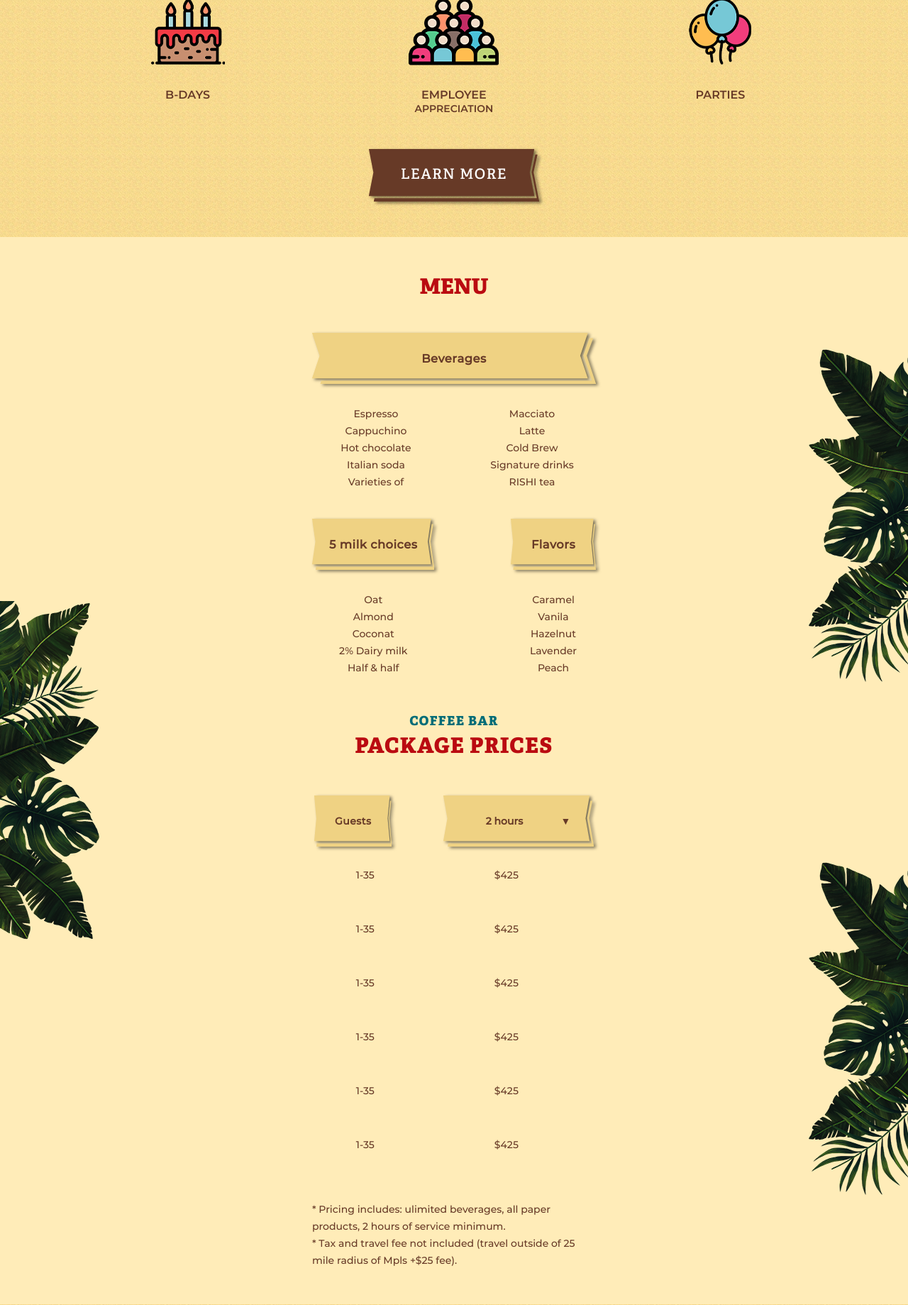
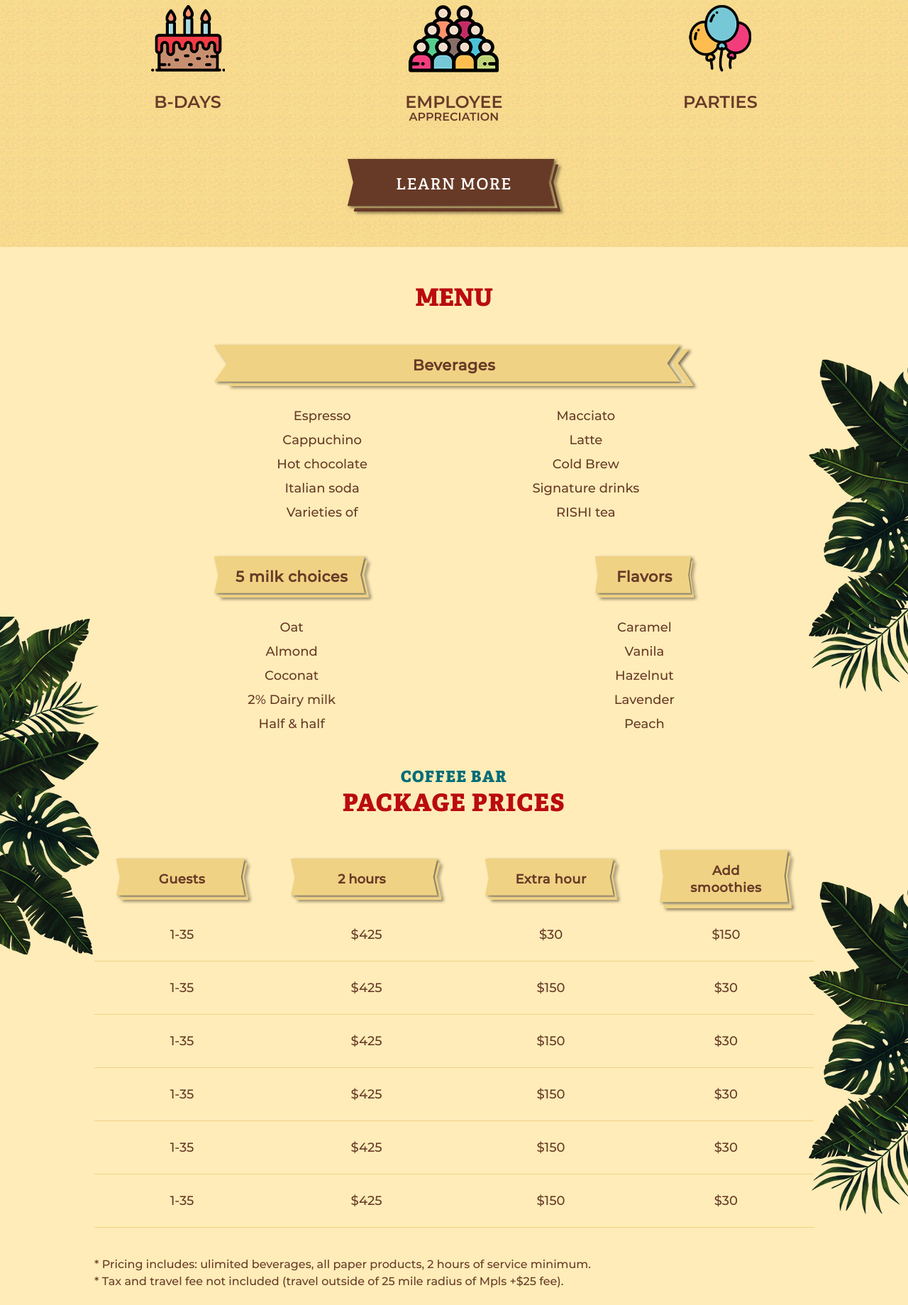
Before and after one commit to b-aleksei/magicmugcaffee, a PHP site: page / in a window 1280 px wide. Shown: the part 2200-4039 px from the top of the page at 71% size. Run offline with PHP 8.4, Linux system fonts and the light colour scheme; style sheets or scripts are compiled from the project's sources.

Commit message:
fihish 720

```diff
--- a/source/index.html
+++ b/source/index.html
@@ -189,7 +189,7 @@
           <caption class="price__caption visually-hidden">Our prices</caption>
           <tr class="price__title">
             <th class="price__head price__head--1">
-              <div class="price__subtitle-wrap glob__btn-wrap">
+              <div class="glob__btn-wrap">
                 <p class="price__sign">Guests</p>
                 <svg width="120" height="40" class="glob__btn-bg">
                   <use xlink:href="#btn"></use>
@@ -197,7 +197,7 @@
               </div>
             </th>
             <th class="price__head price__head--2">
-              <div class="price__subtitle-2-wrap glob__btn-wrap">
+              <div class="glob__btn-wrap">
                 <label class="price__for-pseudo price__sign price__no-js"><select class="price__select">
                   <option id="col-2" value="2">2 hours</option>
                   <option class="price__invisible" id="col-3" value="3">3hours Guests</option>
@@ -208,8 +208,20 @@
                 </svg>
               </div>
             </th>
-            <th class="price__head price__head--3 hide">Extra hour</th>
-            <th class="price__head price__head--4 hide">Add smoothies and cappuchino</th>
+            <th class="price__head price__head--3 hide">
+              <div class="glob__btn-wrap">
+                <p class="price__sign">Extra hour</p>
+                <svg width="120" height="40" class="glob__btn-bg">
+                  <use xlink:href="#btn"></use>
+                </svg>
+              </div></th>
+            <th class="price__head price__head--4 hide">
+              <div class="glob__btn-wrap">
+                <p class="price__sign">Add smoothies</p>
+                <svg width="120" height="40" class="glob__btn-bg">
+                  <use xlink:href="#btn"></use>
+                </svg>
+              </div></th>
           </tr>
           <tr class="price__row">
             <td class="price__cell price__cell--1">1-35</td>
@@ -299,9 +311,10 @@
         </span></button>
         </form>
         <div class="contact__image">
-          <div class="contact__img contact__img-1"><img src="img/bg/2cup300.jpg" alt="cup of coffee" width="300" height="300"></div>
-          <div
-            class="contact__img contact__img-2"><img src="img/bg/1cup300.jpg" alt="cup of coffee" width="300" height="300"></div>
+          <div class="contact__img contact__img-1"><img src="img/bg/1cup300.jpg" alt="cup of coffee" width="300"
+            height="300"></div>
+          <div class="contact__img contact__img-2"><img src="img/bg/2cup300.jpg" alt="cup of coffee" width="300"
+            height="300"></div>
         </div>
         <address class="contact__address">
           <a class="contact__link" href="tel:+10001231212">+1(000)1231212</a> <a class="contact__link"
@@ -344,7 +357,7 @@
   <footer class="footer">
     <a class="to_top" title="to top">
       &#9650;</a>
-    <p>© 2020 Magic Mug. All rights reserved</p>
+    <p class="footer__copyright">© 2020 Magic Mug. All rights reserved</p>
   </footer>
 </div>
 <script src="js/menu-open.js"></script>
--- a/source/sass/abstracts/_global.scss
+++ b/source/sass/abstracts/_global.scss
@@ -38,9 +38,9 @@ ul {
 .glob__btn-wrap {
   position: relative;
   display: flex;
-  min-width: 140px;
+  min-width: 100px;
   min-height: 40px;
-  padding: 3vmin;
+  padding: 10px 3vmin;
   z-index: 0;
 }
 
@@ -82,6 +82,17 @@ ul {
   }
 }
 
+@media (min-width: $mobile) {
+  .glob__btn-wrap {
+    position: relative;
+    display: flex;
+    min-width: 100px;
+    min-height: 40px;
+    padding: 10px 30px;
+    z-index: 0;
+  }
+}
+
 @media (min-width: $mobileWide) {
   .glob-h2 {
     font-size: $font18;
@@ -90,6 +101,21 @@ ul {
   .glob-h2-red {
     font-size: $font30;
     line-height: 45px;
+  }
+}
+
+@media (min-width: $tablet) {
+  .glob-h2 {
+    font-size: $font22;
+  }
+
+  .glob-h2-red {
+    font-size: $font34;
+    line-height: 48px;
+  }
+
+  .glob__btn-wrap {
+    padding: 17px 30px;
   }
 }
 
--- a/source/sass/abstracts/_variables.scss
+++ b/source/sass/abstracts/_variables.scss
@@ -21,3 +21,5 @@ $font24: 24px;
 $font26: 26px;
 $font28: 28px;
 $font30: 30px;
+$font32: 32px;
+$font34: 34px;
--- a/source/sass/index/_about-us.scss
+++ b/source/sass/index/_about-us.scss
@@ -43,3 +43,14 @@
     font-size: 16px;
   }
 }
+
+@media (min-width: $tablet) {
+  .about-us__title strong {
+    font-size: $font34;
+    line-height: 48px;
+  }
+
+  .about-us__content {
+    font-size: 18px;
+  }
+}
--- a/source/sass/index/_advantages.scss
+++ b/source/sass/index/_advantages.scss
@@ -22,8 +22,8 @@
   flex-direction: column;
 }
 
-.advantages__item:not(:first-child) {
-  margin-top: 40px;
+.advantages__item:not(:last-child) {
+  margin-bottom: 40px;
 }
 
 .advantages__img {
@@ -62,3 +62,26 @@
   font-weight: $fw500;
   letter-spacing: 0.4px;
 }
+
+@media (min-width: $tablet) {
+  .advantages__list {
+    flex-direction: row;
+    flex-wrap: wrap;
+    align-items: flex-start;
+    justify-content: space-between;
+  }
+
+  .advantages__item {
+    width: 40%;
+    margin: auto;
+  }
+
+  .advantages__topic {
+    font-size: $font30;
+  }
+
+  .advantages__content {
+    max-width: unset;
+    font-size: $font18;
+  }
+}
--- a/source/sass/index/_catering.scss
+++ b/source/sass/index/_catering.scss
@@ -94,4 +94,14 @@
   .catering__item {
     width: 33.33%;
   }
+
+  .catering__item {
+    font-size: 24px;
+  }
+
+  .catering__item span {
+    font-size: $font16;
+    line-height: $font18;
+  }
+
 }
--- a/source/sass/index/_contact.scss
+++ b/source/sass/index/_contact.scss
@@ -64,7 +64,9 @@
 .contact__image {
   position: relative;
   width: 87vw;
+  max-width: 534px;
   height: 87vw;
+  max-height: 505px;
   margin: 0 auto 50px auto;
 }
 
@@ -131,3 +133,27 @@
     padding: 25px 40px;
   }
 }
+
+@media (min-width: $tablet) {
+  .contact__label {
+    font-size: $font20;
+    padding-bottom: 10px;
+  }
+
+  .contact__input,
+  .contact__comment {
+    margin-top: 10px;
+  }
+
+  .catering__btn-name,
+  .contact__btn-name {
+    font-size: $font22;
+  }
+
+  .catering__btn-wrap,
+  .contact__btn-wrap {
+    min-width: 300px;
+    min-height: 65px;
+    padding: 25px 40px;
+  }
+}
--- a/source/sass/index/_footer.scss
+++ b/source/sass/index/_footer.scss
@@ -4,3 +4,9 @@
   background-repeat: repeat;
   font-weight: 500;
 }
+
+@media (min-width: $tablet) {
+.footer__copyright {
+  font-size: 16px;
+}
+}
--- a/source/sass/index/_header.scss
+++ b/source/sass/index/_header.scss
@@ -106,4 +106,8 @@
     width: 82px;
     height: 60px;
   }
+
+  .header__nav--menu-open .nav__list {
+    width: 220px;
+  }
 }
--- a/source/sass/index/_menu.scss
+++ b/source/sass/index/_menu.scss
@@ -65,5 +65,14 @@
   .menu {
     padding: 0;
     margin-bottom: 50px;
+    font-size: $font18;
+  }
+
+  .menu__unit {
+    max-width: 60%;
+  }
+
+  .menu__item:not(:last-child) {
+    margin-bottom: 10px;
   }
 }
--- a/source/sass/index/_nav.scss
+++ b/source/sass/index/_nav.scss
@@ -67,3 +67,13 @@
     font-size: $font16;
   }
 }
+
+@media (min-width: $tablet) {
+  .nav__link {
+    font-size: $font18;
+  }
+
+  .nav__item {
+    padding: 0 30px 40px 30px;
+  }
+}
--- a/source/sass/index/_price.scss
+++ b/source/sass/index/_price.scss
@@ -2,6 +2,7 @@
   width: 100%;
   margin: 0 auto 40px auto;
   font-size: $font14;
+  border-collapse: collapse;
 }
 
 .price__head--1 {
@@ -11,7 +12,7 @@
 .price__head--2 {
   padding-left: 4.4vmin;
 }
-
+//=================================
 /*.price__caption {
   display: table-caption;
 }*/
@@ -31,23 +32,10 @@
 .price__cell--4 {
   width: 160px;
 }*/
-
+//=======================================
 .price__head {
   position: relative;
 }
-
-.price__row {
-  border-bottom: 1px solid $captionColor;
-}
-
-.price__subtitle-wrap {
-  min-width: 100px;
-}
-
-.price__subtitle-2-wrap {
-  min-width: 100px;
-}
-
 
 .price__sign {
   margin: auto;
@@ -58,6 +46,7 @@
   padding: 25px 0;
   text-align: center;
   font-weight: $fw500;
+  border-bottom: 1px solid $captionColor;
 }
 
 .hide {
@@ -115,6 +104,64 @@
   }
 
   .price__select {
-    padding-right: 5vmin;
+    padding-right: 20px;
   }
 }
+
+@media (min-width: $tablet) {
+  .price {
+    max-width: 60%;
+    font-size: $font18;
+  }
+
+  .price__small {
+    font-size: $font16;
+    max-width: 60%;
+  }
+}
+
+@media (min-width: $medium) {
+  .price {
+    width: 90%;
+    max-width: unset;
+    //font-size: $font16;
+  }
+
+  .hide {
+    display: table-cell;
+  }
+
+  .price__small {
+    max-width: unset;
+    margin-left: 5%;
+  }
+
+  .price__head--1 {
+    padding-right: 0;
+  }
+
+  .price__head--2 {
+    padding-left: 0;
+  }
+
+  .price__head {
+    width: 19%;
+    padding: 0 3%;
+  }
+
+  .price__select {
+    padding-right: 20px;
+  }
+
+  .price__cell {
+    width: 150px;
+  }
+
+  .price__invisible {
+    display: none;
+  }
+
+  .price__for-pseudo::before {
+    display: none;
+  }
+}
```
